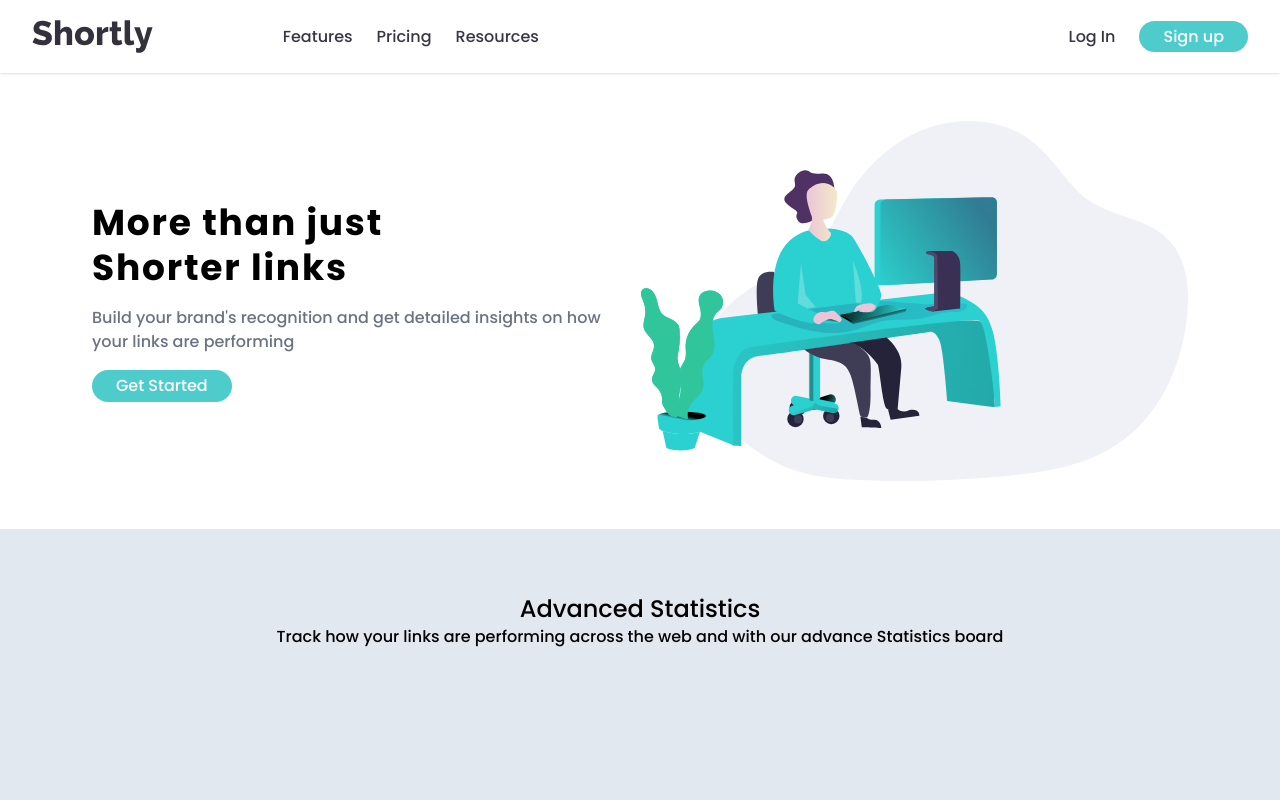
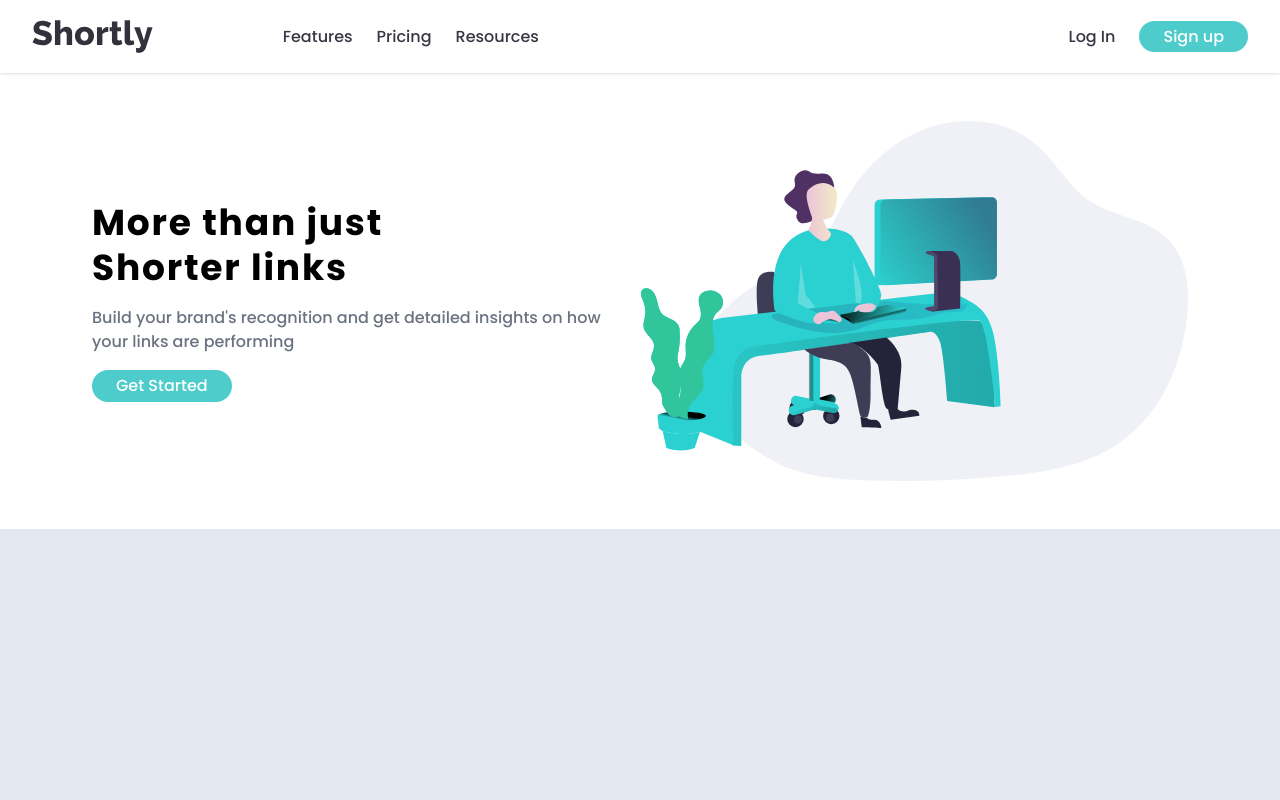
Before and after one commit to Alice2212/url-shortening-app, a React (Create React App) app: page / in a window 1280 px wide. Shown: the top 800 px of the page. Built offline with nearby package versions, Linux system fonts and the light colour scheme.

Commit message:
advance section

```diff
--- a/src/components/Advance.jsx
+++ b/src/components/Advance.jsx
@@ -1,4 +1,4 @@
-import React from 'react'
+import React from "react";
 import brandImg from "../assets/images/icon-brand-recognition.svg";
 import detailImg from "../assets/images/icon-detailed-records.svg";
 import customizableImg from "../assets/images/icon-fully-customizable.svg";
@@ -6,23 +6,16 @@ import customizableImg from "../assets/images/icon-fully-customizable.svg";
 const Advance = () => {
   return (
     <>
-      <section className='advance-wrapper bg-slate-200'>
-        <div className='max-width py-16'>
-            {/* advance title */}
-            <div className='text-center'>
-                <h2 className='text-bold text-2xl'>Advanced Statistics</h2>
-                <p>Track how your links are performing across the web and with our advance Statistics board</p>
-            </div>
-            {/* advance cards */}
-            <div>
+      <section className="advance-wrapper bg-slate-200">
+        <div className="max-width py-16">
+          {/* advance title */}
 
-            </div>
-
+          {/* advance cards */}
+          <div></div>
         </div>
-
       </section>
     </>
-  )
-}
+  );
+};
 
-export default Advance
+export default Advance;
```
